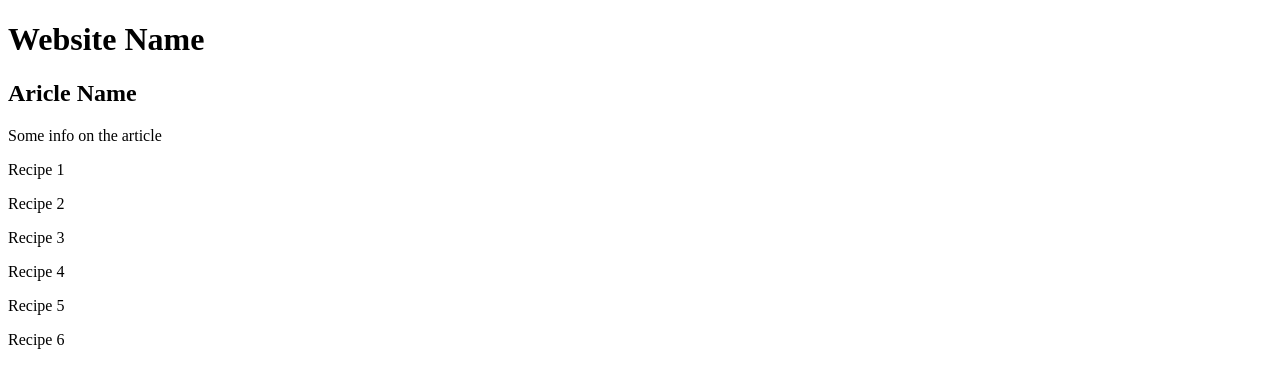
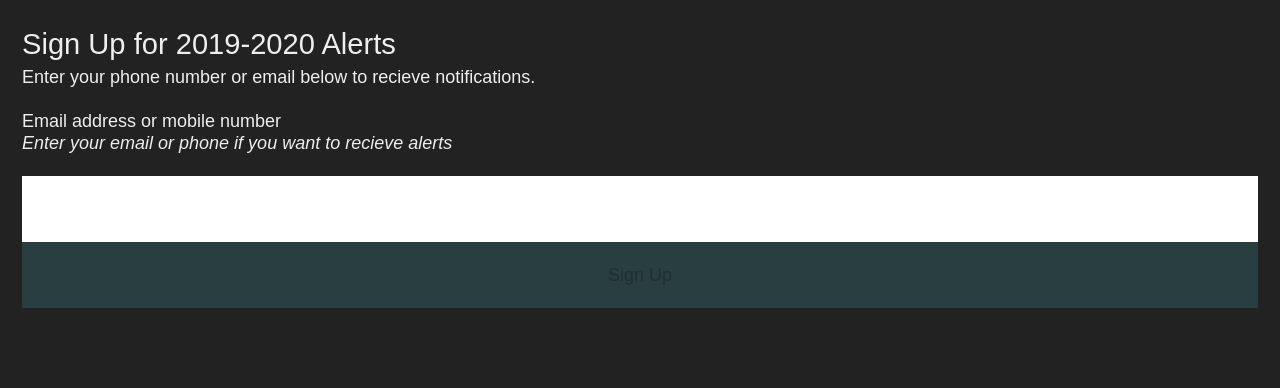
Before and after one commit to TheGreatestHacker/362-project-one, a plain HTML site: page index.html in a window 1280 px wide. Drawn offline with Linux system fonts and the light colour scheme.

Commit message:
Chang the index.html content to display the login page instead

```diff
--- a/index.html
+++ b/index.html
@@ -1,51 +1,29 @@
 <!DOCTYPE html>
 <html lang="en">
 <head>
-  <title>My Website</title>
+  <title>Website Sign Up</title>
   <meta charset="utf-8" />
   <meta name="viewport" content="width=device-width, inital-scale=1.0, shrink-to-fit=no" />
+  <link rel="stylesheet" href="screen.css" />
 </head>
+
 <body>
-  <header id="header">
-    <h1>Website Name</h1>
-  </header>
-
-  <main id="content">
-  <article id="primary">
-    <header>
-      <h2>Aricle Name</h2>
-    </header>
-    <p class="subtitle">
-      Some info on the article
-    </p>
-  </article>
-
-  <article class="articleWrapper">
-    <p>Recipe 1</p>
-  </article>
-
-  <article class="articleWrapper">
-    <p>Recipe 2</p>
-  </article>
-
-  <article class="articleWrapper">
-    <p>Recipe 3</p>
-  </article>
-
-  <article class="articleWrapper">
-    <p>Recipe 4</p>
-  </article>
-
-  <article class="articleWrapper">
-    <p>Recipe 5</p>
-  </article>
-
-  <article class="articleWrapper">
-    <p>Recipe 6</p>
-  </article>
   <main>
-
-  <footer id="footer">
-  </footer>
+    <h1>Sign Up for 2019-2020 Alerts</h1>
+    <p>Enter your phone number or email below to recieve notifications.</p>
+    <form id="signup-form" action="#null" method="get">
+      <ol>
+        <li id="contact-input">
+          <label for="contact">Email address or mobile number</label>
+          <p class="hint">Enter your email or phone if you want to recieve alerts</p>
+          <input type="text" name="contact" id="contact" />
+        </li>
+        <li>
+          <input type="submit" name="signup" id="signup" value="Sign Up" />
+        </li>
+      </ol>
+    </form>
+  </main>
+<script src="site.js"></script>
 </body>
 </html>
```
